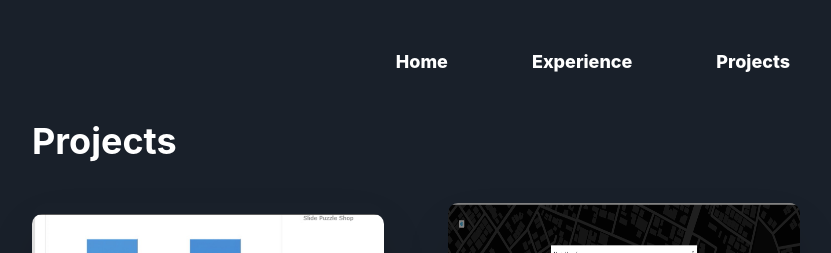
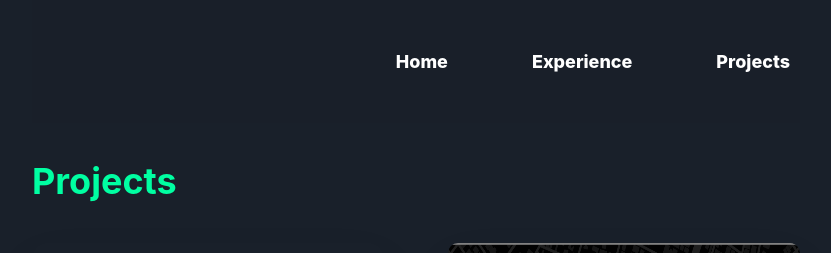
Before and after one commit to pranu2502/portfolio, a React (Create React App) app: page /#/projects in a window 1280 px wide. Shown: the top 253 px of the page, without its empty margins (224-1055 px from the left). Built offline with nearby package versions, Linux system fonts and the light colour scheme.

Commit message:
Changed navbar css and changed opacity of navbar

```diff
--- a/src/components/Navbar/Navbar.js
+++ b/src/components/Navbar/Navbar.js
@@ -6,11 +6,12 @@ function Navbar() {
 	return (
 		<Box
 			width="60vw"
-			mt={12}
 			justifyContent="flex-end"
 			display="flex"
 			position="fixed"
 			top="0"
+			paddingBlock={12}
+			backgroundColor="rgb(25,32,42,0.8)"
 		>
 			<HStack spacing={16}>
 				<NavLink to="/">
--- a/src/components/screens/Experience.js
+++ b/src/components/screens/Experience.js
@@ -9,8 +9,8 @@ function Experience() {
 	return (
 		<div>
 			<Center>
-				<Flex flexDirection="column" mt={120}>
-					<Heading color="white" mb={10}>
+				<Flex flexDirection="column" mt={40}>
+					<Heading color="#00ffa2" mb={10}>
 						Experience
 					</Heading>
 
--- a/src/components/screens/Projects.js
+++ b/src/components/screens/Projects.js
@@ -19,8 +19,8 @@ function Projects() {
 	return (
 		<div>
 			<Center mb={16}>
-				<Flex flexDirection="column" mt={120}>
-					<Heading color="white" mb={10}>
+				<Flex flexDirection="column" mt={40}>
+					<Heading color="#00ffa2" mb={10}>
 						Projects
 					</Heading>
 					<SimpleGrid columns={{ md: 1, lg: 2 }} spacing={16}>
@@ -38,12 +38,12 @@ function Projects() {
 							image={SE}
 							github="https://github.com/kernelpanic77/calvin-client"
 						/>
-						<Card
+						{/* <Card
 							title="Package Tracker"
 							description="Built using Java swing, given a set of nodes as hubs, package tracker basically finds the optimal
 							route to travel between any two hubs"
 							github="#"
-						/>
+						/> */}
 						<Card
 							title="Portfolio"
 							description="Portfolio contains details about me like my projects, my experience, interests etc. Built using React and chakra-UI"
```
